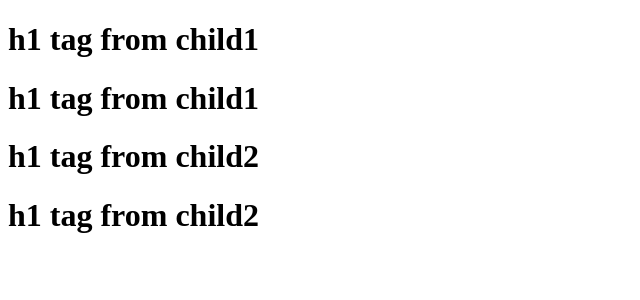
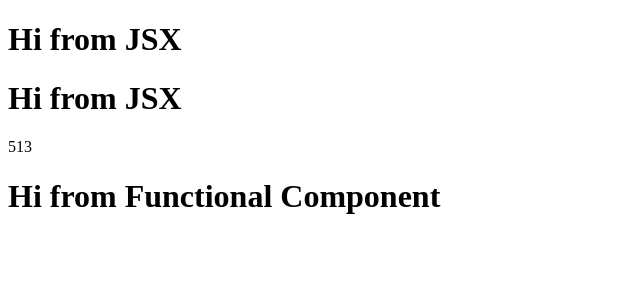
Before and after one commit to VasanthKumarTJ/Namste-React, a React (Vite) app in the folder Code/: page / in a window 1280 px wide. Shown: the top 300 px of the page, without its empty margins (0-640 px from the left). Built offline with nearby package versions, Linux system fonts and the light colour scheme.

Commit message:
finish Ep-03 laying the foundation

```diff
--- a/Code/App.js
+++ b/Code/App.js
@@ -1,19 +1,33 @@
-
 import React from "react";
 import ReactDOM from "react-dom/client";
 
-const parent = React.createElement("div", { id: "parent" }, [
-  React.createElement("div", { id: "child1" }, [
-    React.createElement("h1", {}, "h1 tag from child1"),
-    React.createElement("h1", {}, "h1 tag from child1"),
-  ]),
-  React.createElement("div", { id: "child2" }, [
-    React.createElement("h1", {}, "h1 tag from child2"),
-    React.createElement("h1", {}, "h1 tag from child2"),
-  ]),
-]);
+// react.createElement => object => HTMLelement(render)
+const parent = React.createElement("div", { id: "parent" }, "Hi from React");
 
-console.log(parent);
-const root = ReactDOM.createRoot(document.getElementById("root"));
+//JSX - HTML like or XML like syntax
 
-root.render(parent);
+const Jsxelement = () => {
+  return <h1 id="header">Hi from JSX</h1>;
+  }
+
+  const num = 5;
+
+  const FunctionalComponent = () => {
+    return (
+      <div id="container">
+        {/* this is comment inside JSX */}
+         {/* calling another functional component  */}
+        <Jsxelement/>
+        {/* calling as a Javascript function - must have () as a function */}
+        {Jsxelement()}
+        {/* using expressions */}
+        {num}
+        {7 + 6}
+        <h1 id="functional">Hi from Functional Component</h1>
+      </div>
+    );
+  };
+
+   const root = ReactDOM.createRoot(document.getElementById("root"));
+
+  root.render(<FunctionalComponent/>);
--- a/Code/index.html
+++ b/Code/index.html
@@ -7,7 +7,9 @@
   <title>Namaste React</title>
 </head>
 <body>
-  <div id="root"></div>
+  <div id="root">
+    <h1>not rendering</h1>
+  </div>
 
 
 <script type="module" src="App.js"></script>
--- a/Code/package.json
+++ b/Code/package.json
@@ -3,7 +3,9 @@
   "version": "1.0.0",
   "description": "learning react",
   "scripts": {
-    "test": "jest"
+    "test": "jest",
+    "start": "parcel index.html",
+    "build": "parcel build index.html"
   },
   "keywords": [
     "react"
```
